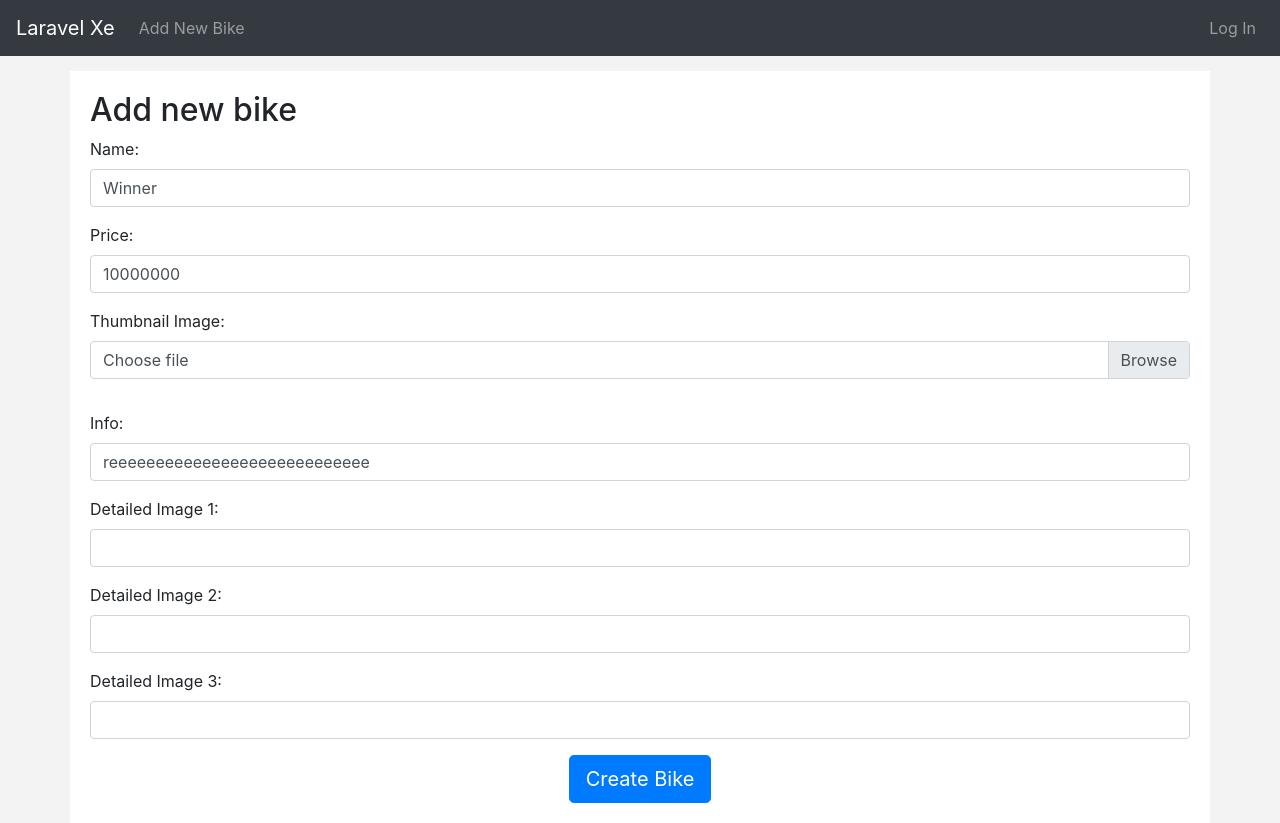
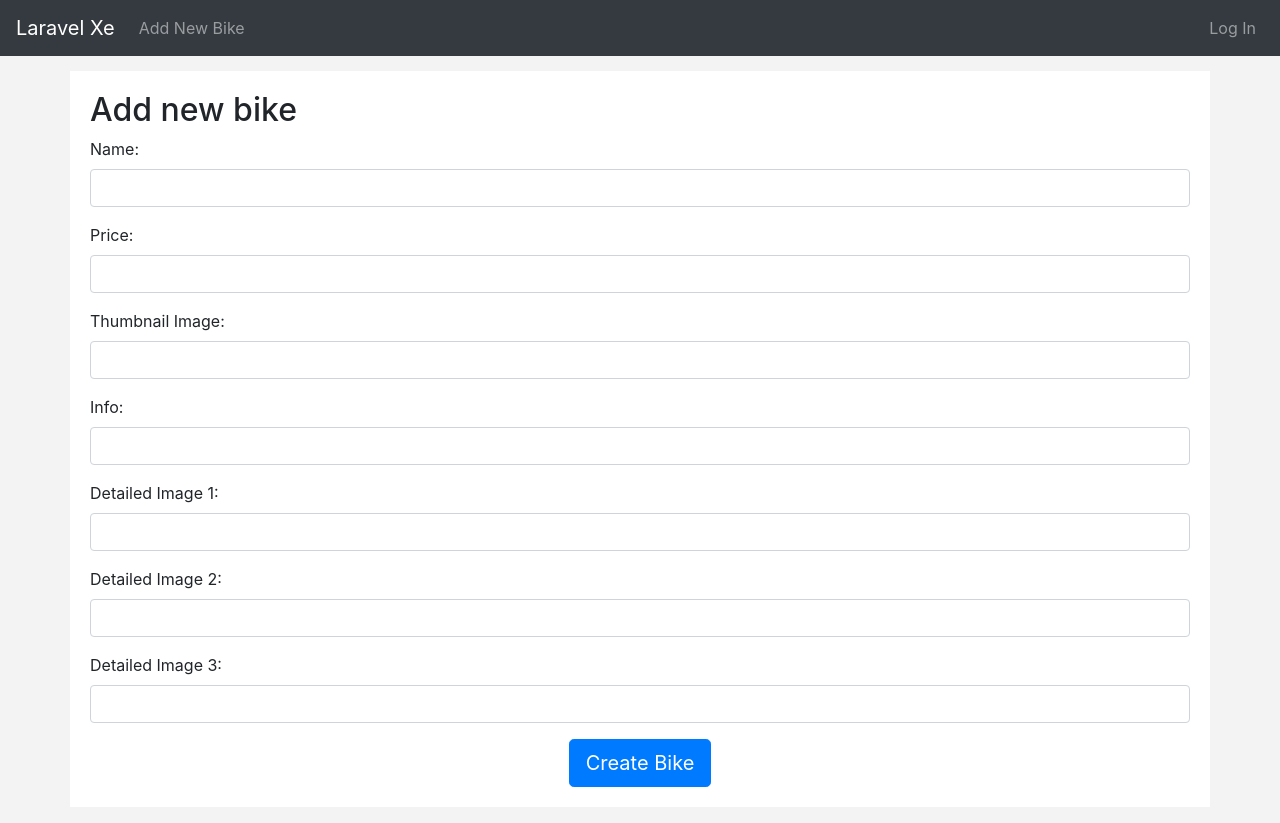
Before and after one commit to thienminhaquarius/xe-may-front-end, an Angular app: page /add-new-bike in a window 1280 px wide. Built offline with nearby package versions, Linux system fonts and the light colour scheme.

Commit message:
Revert "ok"
This reverts commit f3aa99991b0a1acf407efd9b6b9303b214f8e7ba.

```diff
--- a/src/app/add-new-bike/add-new-bike.component.html
+++ b/src/app/add-new-bike/add-new-bike.component.html
@@ -1,26 +1,22 @@
 <div class="container add-new-product">
 
   <h2>Add new bike </h2>
-  <form enctype="multipart/form-data">
+  <form action="/action_page.php">
     <div class="form-group">
       <label for="name">Name:</label>
-      <input name="name" [(ngModel)]="newBike.name" type="text" class="form-control" id="name" required>
+      <input name="newBike" [(ngModel)]="newBike.name" type="text" class="form-control" id="name" required>
     </div>
     <div class="form-group">
       <label for="price">Price:</label>
-      <input name="price" [(ngModel)]="newBike.price" type="number" class="form-control" id="price" required>
+      <input name="newBike" [(ngModel)]="newBike.price" type="number" class="form-control" id="price" required>
     </div>
     <div class="form-group">
       <label for="thumbnailImage">Thumbnail Image:</label>
-      <div class="custom-file mb-3">
-        <input #imageInput type="file" class="custom-file-input" accept="image/jpeg,image/jpg, image/png"
-          id="thumbnailImage" (change)="processFile(imageInput)">
-        <label class="custom-file-label" for="customFile">Choose file</label>
-      </div>
+      <input type="text" class="form-control" id="thumbnailImage">
     </div>
     <div class="form-group">
       <label for="price">Info:</label>
-      <input name="info" [(ngModel)]="newBike.info" type="text" class="form-control" id="info" required>
+      <input name="newBike" [(ngModel)]="newBike.info" type="text" class="form-control" id="info" required>
     </div>
     <div class="form-group">
       <label for="detailImg1">Detailed Image 1:</label>
--- a/src/app/add-new-bike/add-new-bike.component.ts
+++ b/src/app/add-new-bike/add-new-bike.component.ts
@@ -1,14 +1,9 @@
 import { Component, OnInit } from '@angular/core';
-
-
-import { AuthService } from '../services/auth.service';
-import { HttpHeaders } from '@angular/common/http';
-import { ProductsService } from '../services/products.service';
 
 class newBike {
   name: string
   price: number
-  thumbnailImage: any
+  // thumbnailImage: any
 
   info: string
   // detailImg1: any
@@ -24,54 +19,16 @@ class newBike {
 })
 export class AddNewBikeComponent implements OnInit {
   public messages: string = '';
-  public newBike = new newBike;
-  private httpOptions: any;
+  public newBike = new newBike
 
 
-  constructor(
-    private products: ProductsService,
-    private auth: AuthService
-  ) {
-    this.newBike.name = 'Winner';
-    this.newBike.price = 10000000;
-    this.newBike.info = 'reeeeeeeeeeeeeeeeeeeeeeeeeeee';
-  }
+  constructor() { }
 
   ngOnInit() {
-    this.httpOptions = {
-      headers: new HttpHeaders({
-        'Content-Type': 'application/json',
-        'Authorization': 'Bearer ' + this.auth.getToken()
-      })
-    }
   }
 
   createBike() {
-    this.messages = '';
-    this.products.create(this.newBike, this.httpOptions).subscribe(
-      res => {
-        console.log(res)
-        this.messages = 'Success';
-      },
-      error => {
-        let errorString = JSON.stringify(error.error)
-        this.messages = errorString;
-      }
-    )
-  }
-
-  processFile(input) {
-
-    if (input.files && input.files[0]) {
-      var reader = new FileReader();
-
-      reader.onload = (event: any) => {
-        console.log('e: ', event.target.result);
-        this.newBike.thumbnailImage = event.target.result.split(',').pop();
-
-      }
-      reader.readAsDataURL(input.files[0]);
-    }
+    console.log(this.newBike);
   }
 
 }
--- a/src/app/login/login.component.ts
+++ b/src/app/login/login.component.ts
@@ -16,7 +16,7 @@ class loginUser {
 export class LoginComponent implements OnInit {
   public user = new loginUser;
   public message = '';
-  private returnUrl = '/';
+  private returnUrl = '/'
 
   constructor(
     private auth: AuthService,
@@ -35,8 +35,7 @@ export class LoginComponent implements OnInit {
 
   login() {
     this.message = '';
-    this.auth.onLogin(this.user).subscribe(
-      res => {
+    this.auth.onLogin(this.user).subscribe(res => {
       console.log(res);
       this.message = 'Log In Success, Redirect to Home Page...!';
       setTimeout(() => {
--- a/src/app/logout/logout.component.ts
+++ b/src/app/logout/logout.component.ts
@@ -39,8 +39,7 @@ export class LogoutComponent implements OnInit {
         this.router.navigate(['/']);
       }, 2000);
     }, error => {
-      let errorString = JSON.stringify(error.error)
-      this.message = errorString;
+      this.message = 'Something wrong!, try logout later'
     });
   }
 }
--- a/src/app/product/product.component.html
+++ b/src/app/product/product.component.html
@@ -4,8 +4,6 @@
     <div class="card-body">
       <h5 class="card-title">{{product?.name?.toUpperCase()}}</h5>
       <p class="card-text">{{product?.price | currency:'$'}}</p>
-      <p class="card-text">Comments ({{product?.comments_count}})</p>
-      <!-- <star-rating-comp [startype]="'svg'" [rating]="{{product?.ratings_count}}"></star-rating-comp> -->
     </div>
   </a>
 </div>
--- a/src/app/services/products.service.ts
+++ b/src/app/services/products.service.ts
@@ -27,7 +27,7 @@ export class ProductsService {
     return this.http.get<Array<ProductInterface>>(this.apiUrl + "/bikes" + "?" + queryString);
   }
 
-  create(newBike: any, httpHeaders: any) {
-    return this.http.post(this.apiUrl + "/bikes", newBike, httpHeaders);
+  create() {
+    return this.http.post(this.apiUrl + "/bikes", {}, {});
   }
 }
```
Lines whose indentation alone changed are shown as unchanged.
